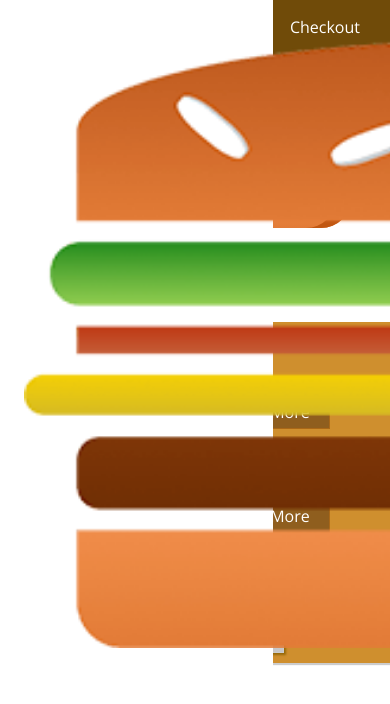
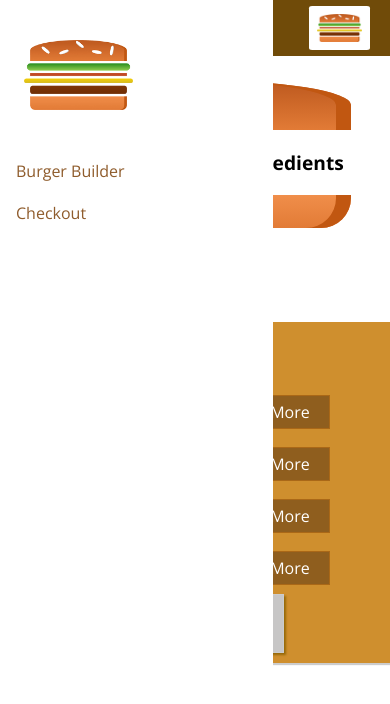
Before and after one commit to David-mwendwa/Burger-Builder, a React app: page / in a window 390 px wide. Shown: the top 704 px of the page. Built offline with nearby package versions, Linux system fonts and the light colour scheme.

Commit message:
fix: work on nav responsive adjustiments

```diff
--- a/src/components/Logo/Logo.css
+++ b/src/components/Logo/Logo.css
@@ -1,7 +1,7 @@
 .Logo {
   background-color: white;
   padding: 8px;
-  height: 80%;
+  height: 100%;
   box-sizing: border-box;
   border-radius: 5%;
 }
--- a/src/components/Logo/Logo.js
+++ b/src/components/Logo/Logo.js
@@ -2,10 +2,10 @@
 
 import burgerLogo from '../../assets/images/burger-logo.png';
 
-import classes from './Logo.css'
+import classes from './Logo.css';
 
 const Logo = (props) => (
-  <div className={classes.Logo}>
+  <div className={classes.Logo} style={{ height: props.height }}>
     <img src={burgerLogo} alt='burger' />
   </div>
 );
--- a/src/components/Navigation/NavigationItems/NavigationItem/NavigationItem.css
+++ b/src/components/Navigation/NavigationItems/NavigationItem/NavigationItem.css
@@ -1,14 +1,35 @@
+.NavigationItem {
+  margin: 10px 0;
+  box-sizing: border-box;
+  display: block;
+  width: 100%;
+}
+
+.NavigationItem a {
+  color: #8F5C2C;
+  text-decoration: none;
+  width: 100%;
+  box-sizing: border-box;
+  display: block;
+}
+
+.NavigationItem a:hover,
+.NavigationItem a:active,
+.NavigationItem a:active {
+  color: #40A4C8;
+}
+
+@media (min-width: 500px) {
   .NavigationItem {
     margin: 0;
-  box-sizing: border-box;
     display: flex;
     height: 100%;
+    width: auto;
     align-items: center;
   }
 
   .NavigationItem a {
     color: white;
-  text-decoration: none;
     height: 100%;
     padding: 16px 10px;
     border-bottom: 4px solid transparent;
@@ -23,3 +44,4 @@
     border-bottom: 4px solid #40A4C8;
     color: white;
   }
+}
--- a/src/components/Navigation/NavigationItems/NavigationItems.css
+++ b/src/components/Navigation/NavigationItems/NavigationItems.css
@@ -3,6 +3,13 @@
   padding: 0;
   list-style: none;
   display: flex;
+  flex-flow: column;
   align-items: center;
   height: 100%;
 }
+
+@media (min-width: 500px) {
+  .NavigationItems {
+    flex-flow: row;
+  }
+}
--- a/src/components/Navigation/SideDrawer/SideDrawer.css
+++ b/src/components/Navigation/SideDrawer/SideDrawer.css
@@ -25,3 +25,8 @@
 .Close {
   transform: translateX(-100%);
 }
+
+.Logo {
+  height: 11%;
+  margin-bottom: 32px;
+}
--- a/src/components/Navigation/SideDrawer/SideDrawer.js
+++ b/src/components/Navigation/SideDrawer/SideDrawer.js
@@ -8,7 +8,9 @@
 const SideDrawer = (props) => {
   return (
     <div className={classes.SideDrawer}>
-      <Logo />
+      <div className={classes.Logo}>
+        <Logo />
+      </div>
       <nav>
         <NavigationItems />
       </nav>
--- a/src/components/Navigation/Toolbar/Toolbar.css
+++ b/src/components/Navigation/Toolbar/Toolbar.css
@@ -15,5 +15,14 @@
 
 .Toolbar nav {
   height: 100%;
+}
 
+.Logo {
+  height: 80%;
 }
+
+@media (max-width: 499px) {
+  .DesktopOnly {
+    display: none;
+  }
+}
--- a/src/components/Navigation/Toolbar/Toolbar.js
+++ b/src/components/Navigation/Toolbar/Toolbar.js
@@ -6,10 +6,14 @@
 import classes from './Toolbar.css';
 
 const Toolbar = (props) => (
-  <header className={classes.Toolbar}>
+  <header className={classes.Toolbar} style={{ height: props.height }}>
     <div>MENU</div>
-    <Logo />
-    <nav><NavigationItems /></nav>
+    <div className={classes.Logo}>
+      <Logo />
+    </div>
+    <nav className={classes.DesktopOnly}>
+      <NavigationItems />
+    </nav>
   </header>
 );
 
```
Lines whose indentation alone changed are shown as unchanged.
